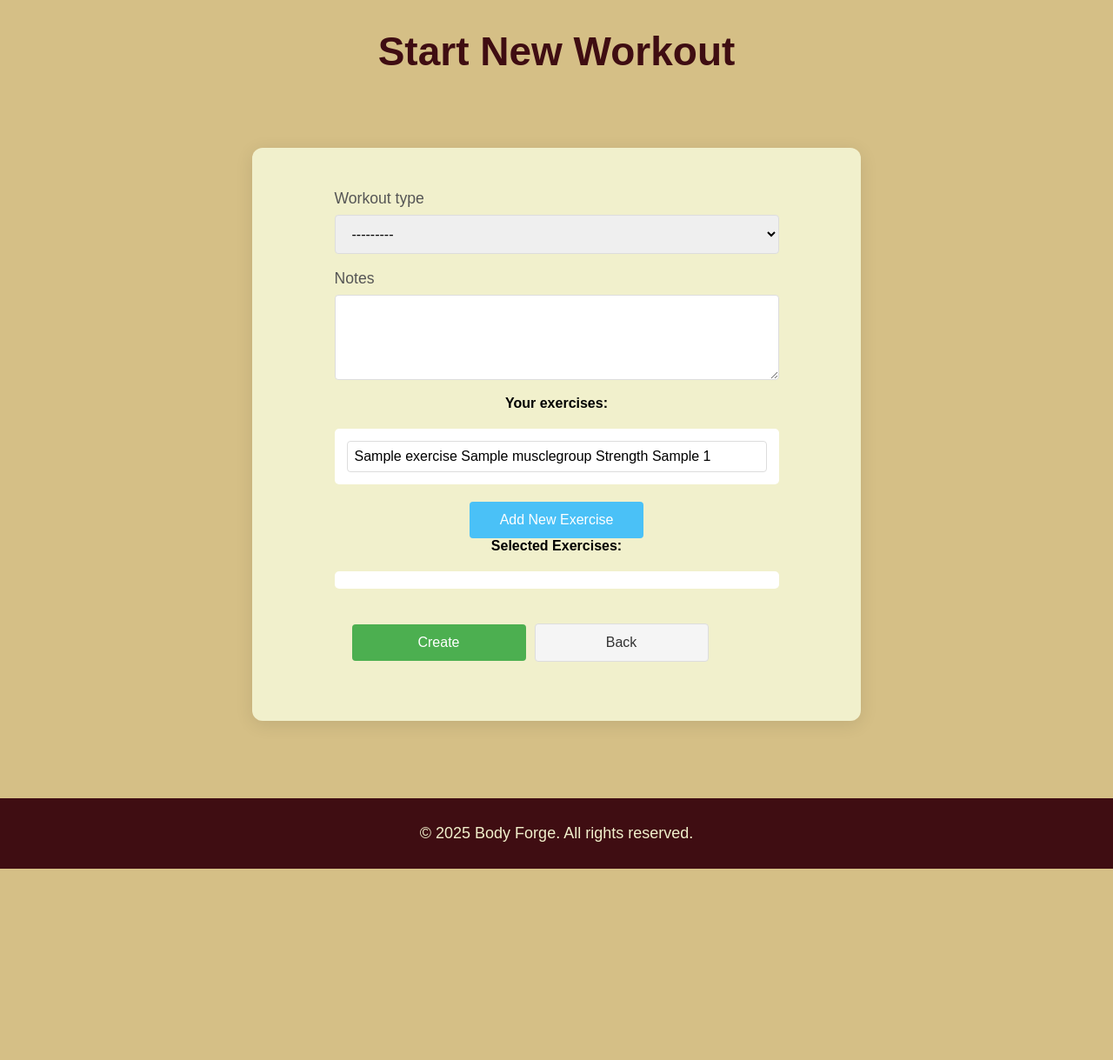
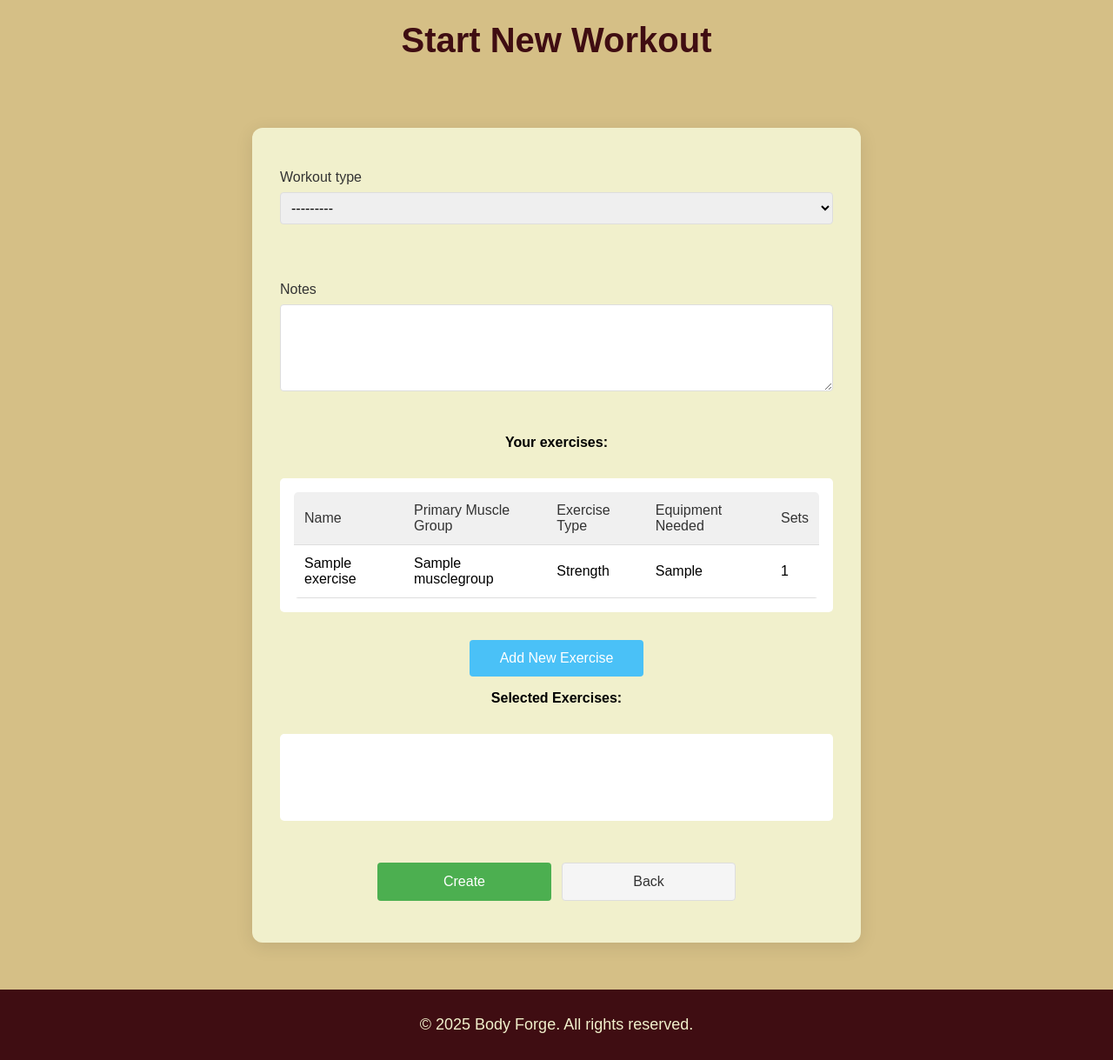
Before and after one commit to zlatin-r/body_forge, a Django app: page /workouts/create/ in a window 1280 px wide. Shown: the part 114-1333 px from the top of the page at 87% size. Before the commit the page ends 1113 px from the top, so only its background shows below. Run offline with Django 5.2, Linux system fonts and the light colour scheme; a user stored in the database is signed in; tables that the repository leaves empty hold one stand-in row (values such as "Sample post"); grey boxes marked "Sample" are stand-in pictures.

Commit message:
changes added

```diff
--- a/body_forge/workouts/views.py
+++ b/body_forge/workouts/views.py
@@ -20,14 +20,11 @@
         return context
 
     def form_valid(self, form):
-        # Set the user before saving
         form.instance.user = self.request.user
-        # Save the workout
         response = super().form_valid(form)
-        # Add selected exercises
         exercise_ids = self.request.POST.getlist('exercises')
+
         if exercise_ids:
-            # Ensure only the user's exercises are added (security)
             exercises = Exercise.objects.filter(id__in=exercise_ids, user=self.request.user)
             self.object.exercises.set(exercises)
         return response
--- a/static/css/workouts/workout-create-page.css
+++ b/static/css/workouts/workout-create-page.css
@@ -1,182 +1,349 @@
+/* Container for the entire page */
 .workout-create-container {
     display: flex;
     flex-direction: column;
     align-items: center;
-    min-height: 100vh;
+    min-height: calc(100vh - 100px);
+    background-color: #d5bf86;
+    padding: 30px 20px;
     box-sizing: border-box;
-    background-color: #d5bf86;
-    padding-top: 50px;
 }
 
+/* Title section */
 .title-container {
     display: flex;
     justify-content: center;
     background-color: #d5bf86;
-    padding: 2rem;
+    padding: 1.5rem;
+    width: 100%;
 }
 
 .page-title {
-    font-size: 46px;
+    font-size: 2.5rem;
     color: #3f0d12;
+    margin: 0;
+    text-align: center;
 }
 
+/* Form container */
 .workout-form-container {
     width: 100%;
     max-width: 700px;
     display: flex;
     flex-direction: column;
     align-items: center;
-    gap: 2rem;
+    gap: 1.5rem;
     border-radius: 12px;
     box-shadow: 0 4px 20px rgba(0, 0, 0, 0.1);
-    padding: 3rem;
+    padding: 2rem;
     background: #f1f0cc;
-    margin: 2rem 0;
+    margin: 1.5rem 0;
 }
 
+/* Form styling */
 .workout-create-form {
+    width: 100%;
     display: flex;
     flex-direction: column;
-    justify-content: center;
+    align-items: center;
+    gap: 1rem;
+}
+
+/* Form fields */
+.label-input {
+    width: 100%;
+    display: flex;
+    flex-direction: column;
+    gap: 0.5rem;
+}
+
+.label-input label {
+    font-size: 1rem;
+    font-weight: 500;
+    color: #333;
+}
+
+.label-input input,
+.label-input select,
+.label-input textarea {
+    padding: 0.5rem;
+    border: 1px solid #ddd;
+    border-radius: 4px;
+    font-size: 1rem;
+    width: 100%;
+    box-sizing: border-box;
+}
+
+.label-input textarea {
+    resize: vertical;
+    min-height: 100px;
+}
+
+.error {
+    color: #d32f2f;
+    font-size: 0.9rem;
+    margin: 0;
+}
+
+/* Exercises table */
+.exercises-table {
+    width: 100%;
+    border-collapse: collapse;
+    background-color: #fff;
+    border-radius: 5px;
+    overflow: hidden;
+}
+
+.exercises-table th,
+.exercises-table td {
+    padding: 0.75rem;
+    text-align: left;
+    border-bottom: 1px solid #ddd;
+}
+
+.exercises-table th {
+    background-color: #f0f0f0;
+    font-weight: 500;
+    color: #333;
+}
+
+.exercises-table tr.exercise-item {
+    cursor: pointer;
+    transition: background-color 0.2s ease, opacity 0.2s ease;
+}
+
+.exercises-table tr.exercise-item:hover {
+    background-color: #f0f0f0;
+}
+
+.exercises-table tr.exercise-item:focus {
+    outline: 2px solid #4ac1f7;
+    outline-offset: 2px;
+}
+
+/* Available exercises container */
+.available-exercises-container {
+    background-color: #fff;
+    width: 100%;
+    padding: 1rem;
+    margin: 1rem 0;
+    border-radius: 5px;
+    min-height: 100px;
+}
+
+/* Selected exercises container */
+.selected-exercises-container {
+    background-color: #fff;
+    width: 100%;
+    padding: 1rem;
+    margin: 1rem 0;
+    border-radius: 5px;
+    min-height: 100px;
+}
+
+/* Selected exercises */
+.selected-exercises li {
+    padding: 0.75rem;
+    margin: 0.25rem 0;
+    border: 1px solid #28a745;
+    background-color: #e6f4ea;
+    border-radius: 4px;
+    display: flex;
+    justify-content: space-between;
     align-items: center;
 }
 
-.available-exercises-container {
-    background-color: white;
-    height: 100%;
-    width: 100%;
-    padding: 10px;
-    margin: 20px 0;
-    border-radius: 5px;
+.selected-exercises .remove-btn {
+    background: none;
+    border: none;
+    color: #d32f2f;
+    cursor: pointer;
+    font-size: 0.9rem;
+    transition: color 0.2s ease;
 }
 
-.selected-exercises-container {
-    background-color: white;
-    height: 100%;
-    width: 100%;
-    padding: 10px;
-    margin: 20px 0;
-    border-radius: 5px;
+.selected-exercises .remove-btn:hover {
+    color: #b71c1c;
 }
 
-.exercise-item {
-    cursor: pointer;
-    padding: 8px;
-    margin: 4px;
-    border: 1px solid #ddd;
-    border-radius: 4px;
-}
-.exercise-item:hover {
-    background-color: #f0f0f0;
-}
-.selected-exercises li {
-    padding: 8px;
-    margin: 4px;
-    border: 1px solid #28a745;
-    background-color: #e6f4ea;
-    border-radius: 4px;
-}
-.workout-create-form {
-    max-width: 600px;
-    margin: 0 auto;
-}
-.workout-create-container {
-    padding: 20px;
+.selected-exercises .remove-btn:focus {
+    outline: 2px solid #4ac1f7;
+    outline-offset: 2px;
 }
 
-.all-exercises-container {
+/* Button container */
+.btn-box {
     display: flex;
-    flex-direction: column;
-    gap: 5px;
+    flex-wrap: wrap;
+    gap: 0.75rem;
+    padding: 1rem 0;
+    width: 100%;
+    justify-content: center;
 }
 
+/* New exercise button */
 .new-exercise-btn {
-    color: white;
+    color: #fff;
     background-color: #4ac1f7;
-    display: flex;
-    justify-content: center;
-    padding: 12px 24px;
+    padding: 0.75rem 1.5rem;
     border-radius: 4px;
-    font-size: 16px;
+    font-size: 1rem;
     font-weight: 500;
     cursor: pointer;
-    transition: all 0.3s ease;
-    border: none;
+    text-align: center;
+    text-decoration: none;
+    transition: background-color 0.3s ease, transform 0.2s ease, box-shadow 0.2s ease;
     width: 100%;
     max-width: 200px;
-    align-self: center;
 }
 
 .new-exercise-btn:hover {
     background-color: #2980b9;
     transform: translateY(-2px);
-    box-shadow: 0 2px 4px rgba(0, 0, 0, 0.1);
+    box-shadow: 0 4px 8px rgba(0, 0, 0, 0.15);
 }
 
 .new-exercise-btn:active {
-    background-color: #ddd;
-    transform: translateY(1px);
+    transform: translateY(0);
+    box-shadow: none;
 }
 
-.btn-box {
-    display: flex;
-    gap: 10px;
-    padding: 20px;
-    width: 100%;
+.new-exercise-btn:focus {
+    outline: 2px solid #2980b9;
+    outline-offset: 2px;
 }
 
+/* Save button */
 .workout-save-btn {
-    display: flex;
-    justify-content: center;
-    background: #4CAF50;
-    color: white;
-    padding: 12px 24px;
+    background-color: #4caf50;
+    color: #fff;
+    padding: 0.75rem 1.5rem;
     border-radius: 4px;
-    font-size: 16px;
+    font-size: 1rem;
     font-weight: 500;
     cursor: pointer;
-    transition: all 0.3s ease;
     border: none;
+    transition: background-color 0.3s ease, transform 0.2s ease, box-shadow 0.2s ease;
     width: 100%;
     max-width: 200px;
-    align-self: center;
 }
 
 .workout-save-btn:hover {
     background-color: #45a049;
-    box-shadow: 0 4px 8px rgba(0, 0, 0, 0.1);
     transform: translateY(-2px);
+    box-shadow: 0 4px 8px rgba(0, 0, 0, 0.15);
 }
 
 .workout-save-btn:active {
-    background-color: #ddd;
-    transform: translateY(1px);
+    transform: translateY(0);
+    box-shadow: none;
 }
 
+.workout-save-btn:focus {
+    outline: 2px solid #45a049;
+    outline-offset: 2px;
+}
+
+/* Back button */
 .workout-create-back-btn {
-    display: flex;
-    justify-content: center;
-    background: #f5f5f5;
+    background-color: #f5f5f5;
     color: #333;
     border: 1px solid #ddd;
-    padding: 12px 24px;
+    padding: 0.75rem 1.5rem;
     border-radius: 4px;
-    font-size: 16px;
+    font-size: 1rem;
     font-weight: 500;
     cursor: pointer;
-    transition: all 0.3s ease;
+    text-align: center;
+    text-decoration: none;
+    transition: background-color 0.3s ease, transform 0.2s ease, box-shadow 0.2s ease;
     width: 100%;
     max-width: 200px;
-    align-self: center;
 }
 
-.workout-create-back-btn:hover {
-    background-color: #e9e9e9;
-    box-shadow: 0 4px 8px rgba(0, 0, 0, 0.1);
-    transform: translateY(-2px);
+/* Responsive design */
+@media (max-width: 768px) {
+    .workout-create-container {
+        padding: 20px 10px;
+    }
+
+    .page-title {
+        font-size: 2rem;
+    }
+
+    .workout-form-container {
+        padding: 1.5rem;
+        margin: 1rem 0;
+    }
+
+    .exercises-table th,
+    .exercises-table td {
+        padding: 0.5rem;
+        font-size: 0.9rem;
+    }
+
+    .new-exercise-btn,
+    .workout-save-btn,
+    .workout-create-back-btn {
+        max-width: 100%;
+        font-size: 0.9rem;
+        padding: 0.65rem 1rem;
+    }
+
+    .btn-box {
+        flex-direction: column;
+        align-items: center;
+    }
 }
 
-.workout-create-back-btn:active {
-    background-color: #ddd;
-    transform: translateY(1px);
+@media (max-width: 480px) {
+    .page-title {
+        font-size: 1.75rem;
+    }
+
+    .workout-form-container {
+        padding: 1rem;
+    }
+
+    .exercises-table {
+        font-size: 0.85rem;
+    }
+
+    .exercises-table th,
+    .exercises-table td {
+        padding: 0.4rem;
+    }
+
+    /* Stack table columns on very small screens */
+    .exercises-table thead {
+        display: none;
+    }
+
+    .exercises-table tr {
+        display: block;
+        margin-bottom: 0.5rem;
+        border: 1px solid #ddd;
+        border-radius: 4px;
+    }
+
+    .exercises-table td {
+        display: block;
+        text-align: right;
+        position: relative;
+        padding-left: 50%;
+        border: none;
+    }
+
+    .exercises-table td::before {
+        content: attr(data-label);
+        position: absolute;
+        left: 0.5rem;
+        width: 45%;
+        font-weight: 500;
+        color: #333;
+    }
+
+    .exercises-table td:not(:last-child) {
+        border-bottom: 1px solid #eee;
+    }
 }
--- a/templates/workouts/workout-create-page.html
+++ b/templates/workouts/workout-create-page.html
@@ -25,18 +25,43 @@
                     {% if not all_exercises %}
                         <p>You have no exercises yet</p>
                     {% else %}
-                        <ul class="all-exercises-container">
+                        <table class="exercises-table">
+                            <thead>
+                            <tr>
+                                <th scope="col">Name</th>
+                                <th scope="col">Primary Muscle Group</th>
+                                <th scope="col">Exercise Type</th>
+                                <th scope="col">Equipment Needed</th>
+                                <th scope="col">Sets</th>
+                            </tr>
+                            </thead>
+                            <tbody>
                             {% for exercise in all_exercises %}
-                                <li class="exercise-item" data-exercise-id="{{ exercise.id }}"
-                                    onclick="addExercise(this, {{ exercise.id }}, '{{ exercise.name }}')">
-                                    {{ exercise.name }}
-                                    {{ exercise.primary_muscle_group }}
-                                    {{ exercise.exercise_type }}
-                                    {{ exercise.equipment_needed }}
-                                    {{ exercise.sets }}
-                                </li>
+                                <tr class="exercise-item"
+                                    data-exercise-id="{{ exercise.id }}"
+                                    onclick="addExercise(this, {{ exercise.id }}, '{{ exercise.name|escapejs }}')"
+                                    role="row">
+                                    <td>{{ exercise.name }}</td>
+                                    <td>{{ exercise.primary_muscle_group }}</td>
+                                    <td>{{ exercise.exercise_type }}</td>
+                                    <td>{{ exercise.equipment_needed }}</td>
+                                    <td>{{ exercise.sets }}</td>
+                                </tr>
                             {% endfor %}
-                        </ul>
+                            </tbody>
+                        </table>
+{#                        <ul class="all-exercises-container">#}
+{#                            {% for exercise in all_exercises %}#}
+{#                                <li class="exercise-item" data-exercise-id="{{ exercise.id }}"#}
+{#                                    onclick="addExercise(this, {{ exercise.id }}, '{{ exercise.name }}')">#}
+{#                                    {{ exercise.name }}#}
+{#                                    {{ exercise.primary_muscle_group }}#}
+{#                                    {{ exercise.exercise_type }}#}
+{#                                    {{ exercise.equipment_needed }}#}
+{#                                    {{ exercise.sets }}#}
+{#                                </li>#}
+{#                            {% endfor %}#}
+{#                        </ul>#}
                     {% endif %}
                 </div>
 
```
